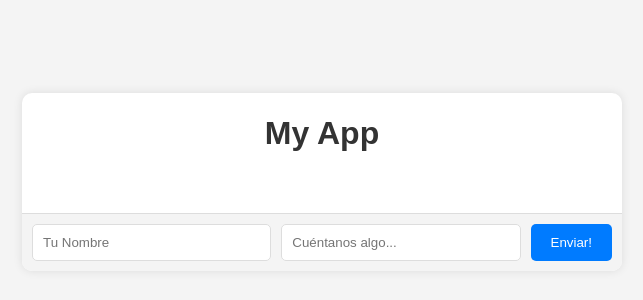
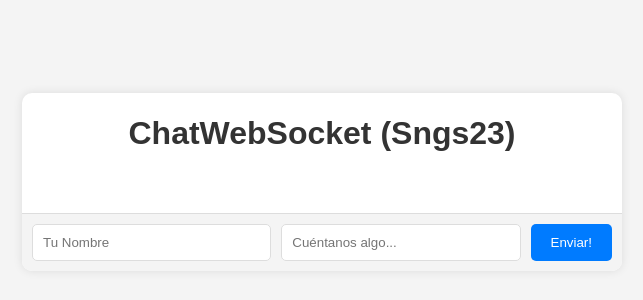
Before and after one commit to Sngs23/ChatTest, a website: page public/index.html in a window 1280 px wide. Shown: the part 218-518 px from the top of the page, without its empty margins (318-961 px from the left). Drawn offline with nearby package versions, Linux system fonts and the light colour scheme; no server answers.

Commit message:
cambios index.html

```diff
--- a/public/index.html
+++ b/public/index.html
@@ -77,7 +77,7 @@
 </head>
 <body>
   <div id="chat-container">
-    <h1>My App</h1>
+    <h1>ChatWebSocket (Sngs23)</h1>
     <div id="messages"></div>
     <form id="message-form" onsubmit="return addMessage(this)">
       <input type="text" id="username" placeholder="Tu Nombre" />
```
